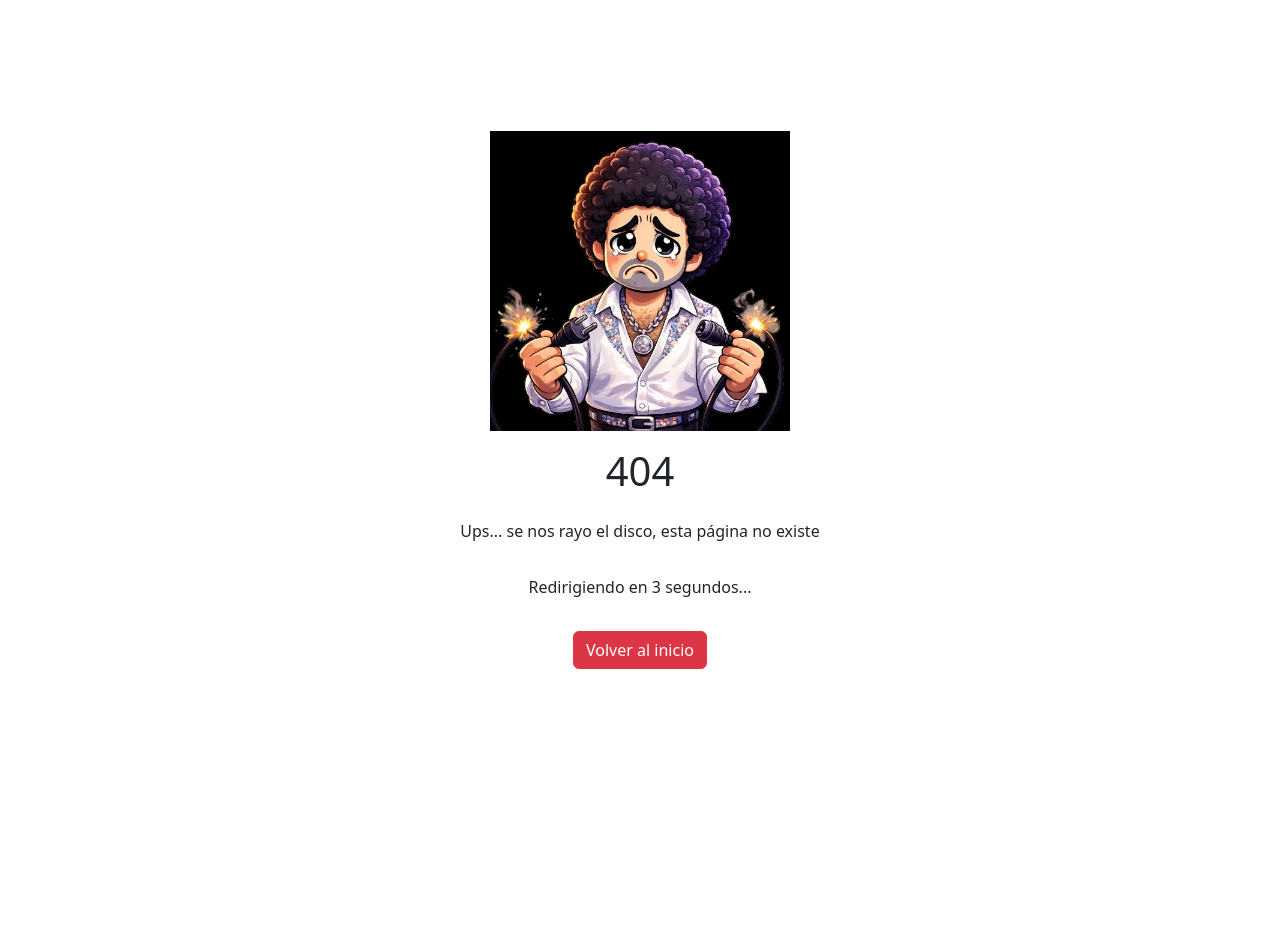
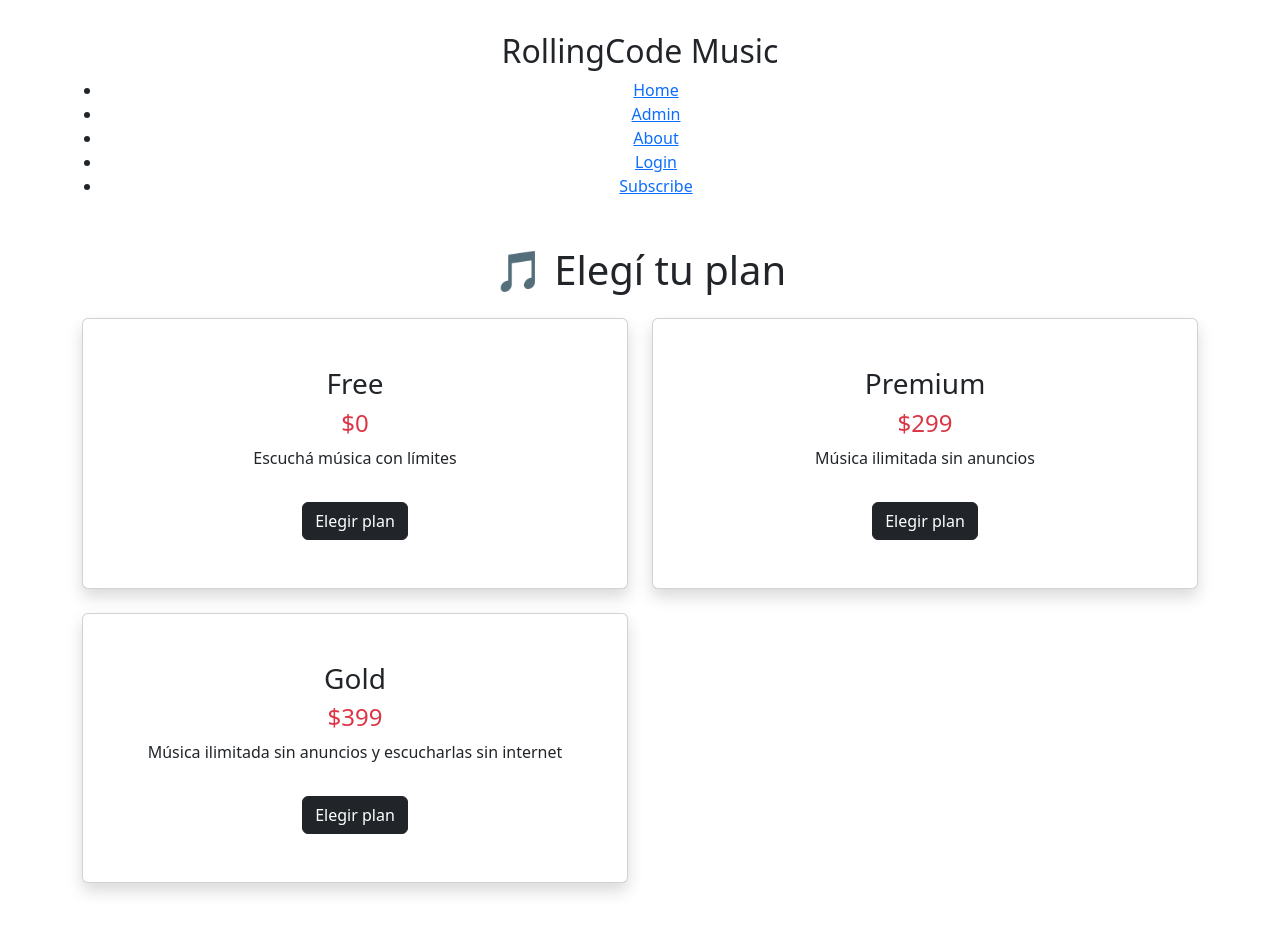
Before and after one commit to mkgz29/RollingCode-Music, a React (Vite) app: page /subscribe in a window 1280 px wide. Before the commit this address had no page. Shown: the top 932 px of the page. Before the commit the page ends 800 px from the top, so only its background shows below. Built offline with nearby package versions, Linux system fonts and the light colour scheme.

Commit message:
creacion de pagina para suscripcion

```diff
--- a/src/App.jsx
+++ b/src/App.jsx
@@ -8,6 +8,7 @@ import Detail from "./pages/Detail";
 import About from "./pages/About";
 import Login from "./pages/Login";
 import NotFound from "./pages/Notfound";
+import Subscribe from "./pages/Subscribe";
 
 function App() {
   return (
@@ -18,6 +19,7 @@ function App() {
         <Route path="/detail/:id" element={<Detail />} />
         <Route path="/about" element={<About />} />
         <Route path="/login" element={<Login />} />
+        <Route path="/subscribe" element={<Subscribe />} />
         <Route path="*" element={<NotFound />} />
       </Routes>
     </BrowserRouter>
--- a/src/components/Cardabout.jsx
+++ b/src/components/Cardabout.jsx
@@ -1,6 +1,6 @@
 import img1 from "../assets/about1.jpg";
 import img2 from "../assets/about2.jpg";
-import img3 from "../assets/about1.jpg";
+import img3 from "../assets/about3.jpg";
 
 const images = {
   about1: img1,
--- /dev/null
+++ b/src/components/PlanCard.jsx
@@ -0,0 +1,24 @@
+const PlanCard = ({ title, price, description, onSelect }) => {
+  return (
+    <div className="col-md-6 mb-4">
+      <div className="card h-100 shadow text-center">
+        <div className="card-body">
+          <h3 className="card-title">{title}</h3>
+          <h4 className="text-danger">{price}</h4>
+          <p className="card-text">{description}</p>
+
+          <button
+            className="btn btn-dark mt-3"
+            onClick={() => {
+              onSelect();
+            }}
+          >
+            Elegir plan
+          </button>
+        </div>
+      </div>
+    </div>
+  );
+};
+
+export default PlanCard;
--- /dev/null
+++ b/src/components/SubscribeForm.jsx
@@ -0,0 +1,50 @@
+import { useState } from "react";
+import { useNavigate } from "react-router-dom";
+
+const SubscribeForm = ({ plan }) => {
+  const [email, setEmail] = useState("");
+  const [loading, setLoading] = useState(false);
+
+  const navigate = useNavigate();
+
+  const handleSubmit = (e) => {
+    e.preventDefault();
+
+    setLoading(true);
+
+    setTimeout(() => {
+      navigate("/notfound");
+    }, 2000);
+  };
+
+  if (loading) {
+    return (
+      <div className="text-center mt-5">
+        <h3>Procesando suscripción...</h3>
+        <p>Plan seleccionado: <strong>{plan}</strong></p>
+        <div className="spinner-border text-danger mt-3"></div>
+      </div>
+    );
+  }
+
+  return (
+    <form className="mt-5" onSubmit={handleSubmit}>
+      <h2>Suscribite al plan {plan}</h2>
+
+      <input
+        type="email"
+        className="form-control my-3"
+        placeholder="Tu email"
+        value={email}
+        onChange={(e) => setEmail(e.target.value)}
+        required
+      />
+
+      <button className="btn btn-danger w-100">
+        Confirmar suscripción
+      </button>
+    </form>
+  );
+};
+
+export default SubscribeForm;
--- a/src/components/navbar.jsx
+++ b/src/components/navbar.jsx
@@ -10,6 +10,7 @@ const Navbar = () => {
         <li><Link to="/admin">Admin</Link></li>
         <li><Link to="/about">About</Link></li>
         <li><Link to="/login">Login</Link></li>
+        <li><Link to="/subscribe">Subscribe</Link></li>
       </ul>
         </nav>
     )
--- a/src/pages/About.jsx
+++ b/src/pages/About.jsx
@@ -19,7 +19,7 @@ function About() {
       id: 3,
       title: "Facundo Solano",
       text: "opinion del proyecto",
-      img: "about1",
+      img: "about3",
     },
   ];
 
--- a/src/pages/Home.jsx
+++ b/src/pages/Home.jsx
@@ -1,5 +1,6 @@
 import Navbar from "../components/Navbar";
 import Songlist from "../components/Songlist";
+import Subscribe from "./Subscribe";
 
 const Home = () => {
     return (
--- /dev/null
+++ b/src/pages/Subscribe.jsx
@@ -0,0 +1,56 @@
+import PlanCard from "../components/PlanCard";
+import SubscribeForm from "../components/SubscribeForm";
+import Navbar from "../components/Navbar";
+import { useState } from "react";
+const plans = [
+  {
+    id: "Free",
+    title: "Free",
+    price: "$0",
+    description: "Escuchá música con límites",
+  },
+  {
+    id: "Premium",
+    title: "Premium",
+    price: "$299",
+    description: "Música ilimitada sin anuncios",
+  },
+  {
+    id: "Gold",
+    title: "Gold",
+    price: "$399",
+    description: "Música ilimitada sin anuncios y escucharlas sin internet",
+  },
+];
+const Subscribe = () => {
+  const [selectedPlan, setSelectedPlan] = useState(null);
+
+  return (
+    <>
+      <Navbar />
+
+      <div className="container my-5">
+        <h1 className="text-center mb-4">🎵 Elegí tu plan</h1>
+
+        <div className="row">
+          {plans.map((plan) => (
+            <PlanCard
+              key={plan.id}
+              title={plan.title}
+              price={plan.price}
+              description={plan.description}
+              onSelect={() => setSelectedPlan(plan.id)}
+            />
+          ))}
+        </div>
+        {selectedPlan && (
+          <div className="mt-5">
+            <SubscribeForm plan={selectedPlan} />
+          </div>
+        )}
+      </div>
+    </>
+  );
+};
+
+export default Subscribe;
```
Also changed, not shown: src/assets/about3.jpg (added).
